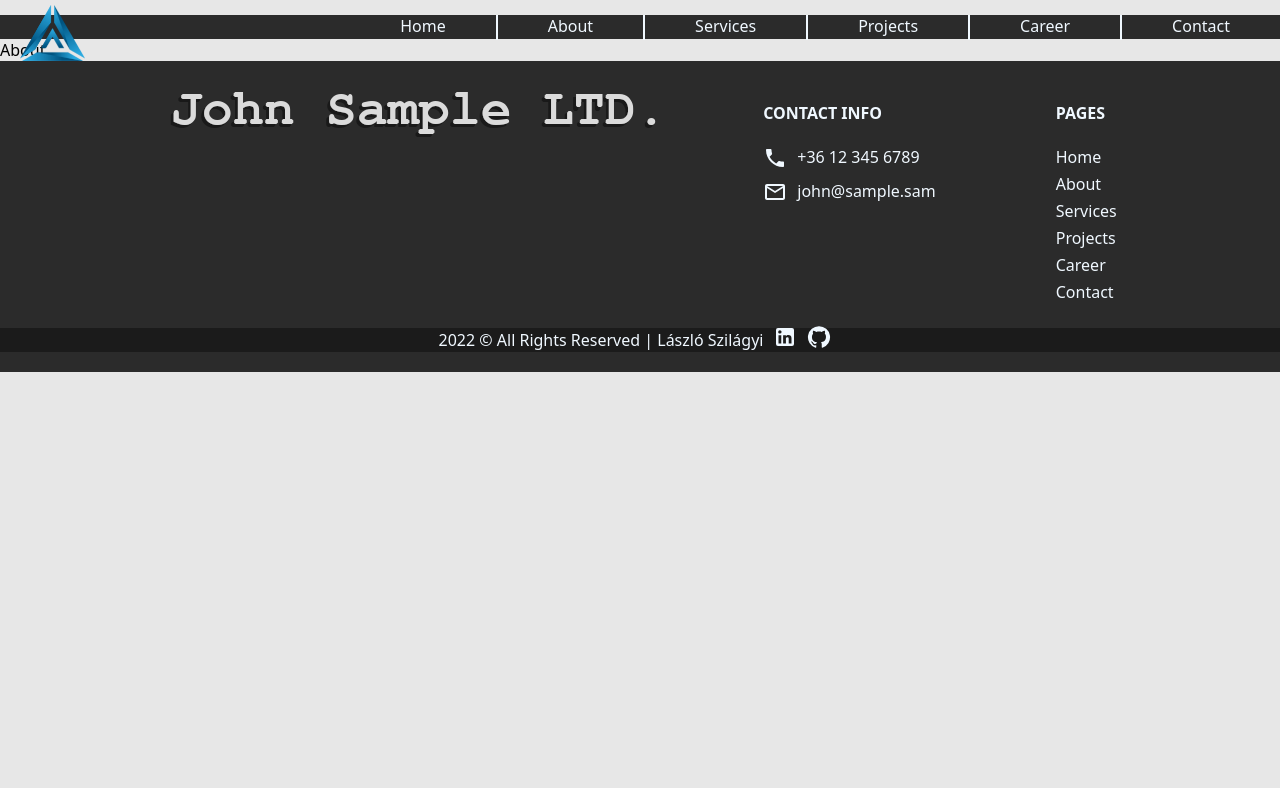
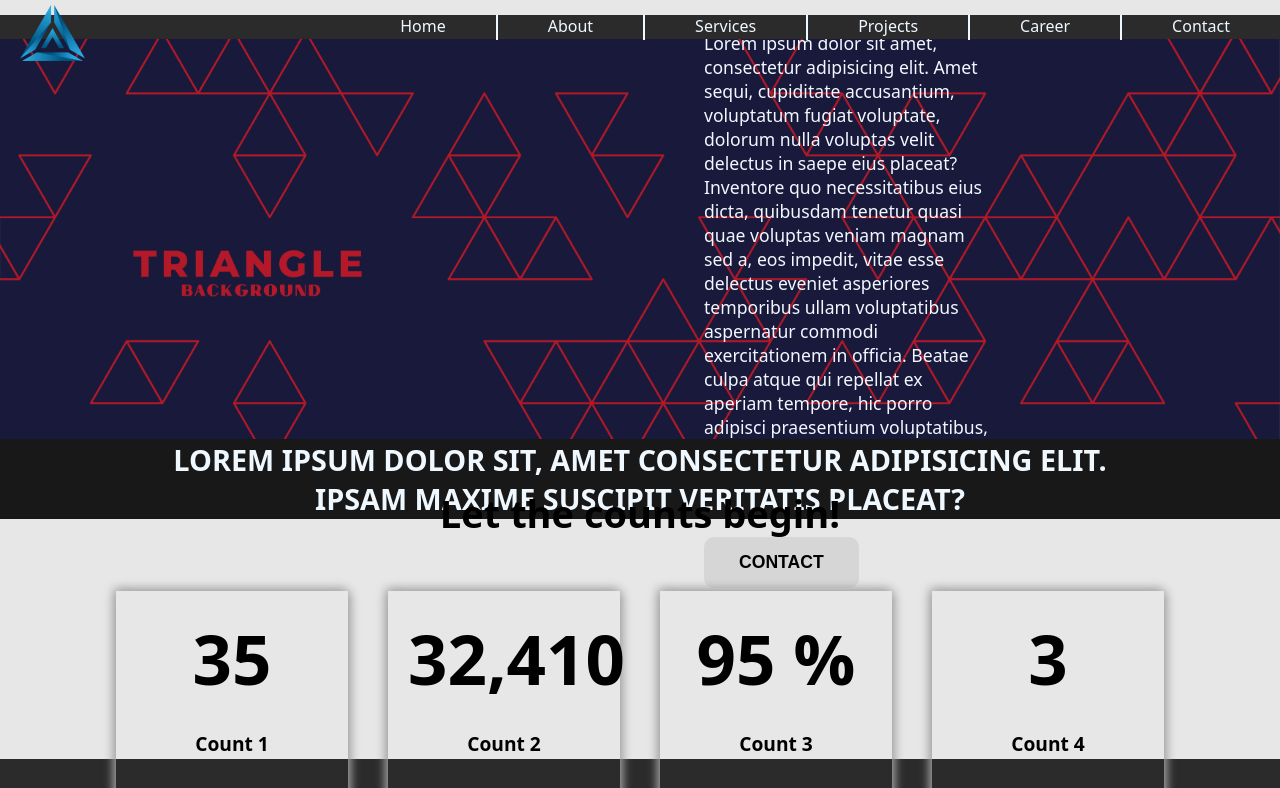
Before and after one commit to raptile666/sample-company-site-react, a React (Create React App) app: page /about in a window 1280 px wide. Shown: the top 788 px of the page. Built offline with nearby package versions, Linux system fonts and the light colour scheme; the HTML template or start-up script is replaced by a standard one.

Commit message:
-About- finished

```diff
--- a/src/pages/About.js
+++ b/src/pages/About.js
@@ -1,9 +1,49 @@
-import React from 'react'
+import React from 'react';
+import CountUp from 'react-countup';
+import AboutPic from '../assets/about-bg.jpg';
+import { Link } from 'react-router-dom';
+import '../styles/About.css'
 
 const About = () => {
+
   return (
-    <div>About</div>
-  )
+    <div className='about-main'>
+      <div className='about-detail' style={{ backgroundImage: `url(${AboutPic})` }}>
+        <h1>What is this?</h1>
+        <p>Lorem ipsum dolor sit amet, consectetur adipisicing elit. Amet sequi, cupiditate accusantium, voluptatum fugiat voluptate, dolorum nulla voluptas velit delectus in saepe eius placeat? Inventore quo necessitatibus eius dicta, quibusdam tenetur quasi quae voluptas veniam magnam sed a, eos impedit, vitae esse delectus eveniet asperiores temporibus ullam voluptatibus aspernatur commodi exercitationem in officia. Beatae culpa atque qui repellat ex aperiam tempore, hic porro adipisci praesentium voluptatibus, modi explicabo et odio eius repellendus!</p>
+        <Link to='/contact'><button>Contact</button></Link>
+      </div>
+
+      <div className='about-small'>
+        <h2>Lorem ipsum dolor sit, amet consectetur adipisicing elit.<br />Ipsam maxime suscipit veritatis placeat?</h2>
+      </div>
+
+      <div className="counter-cont">
+        <h2>Let the counts begin!</h2>
+        <div className='counters'>
+          <div className="count">
+            <CountUp end={35} duration={2} delay={.5} />
+            <h4>Count 1</h4>
+          </div>
+
+          <div className="count">
+            <CountUp end={32410} duration={2} delay={.5} />
+            <h4>Count 2</h4>
+          </div>
+
+          <div className="count">
+            <CountUp end={95} duration={2} suffix=" %" delay={.5} />
+            <h4>Count 3</h4>
+          </div>
+
+          <div className="count">
+            <CountUp end={3} duration={2} delay={.5} />
+            <h4>Count 4</h4>
+          </div>
+        </div>
+      </div>
+    </div>
+  );
 }
 
 export default About
--- /dev/null
+++ b/src/styles/About.css
@@ -0,0 +1,99 @@
+.about-main{
+    height: auto;
+    width: 100%;
+    display: flex;
+    flex-direction: column;
+    align-items: center;
+    justify-content: center;
+}
+
+.about-detail{
+    height: 50vh;
+    background-repeat: no-repeat;
+    background-size: cover;
+    color: aliceblue;
+    display: flex;
+    flex-direction: column;
+    justify-content: center;
+    padding-left: 55%;
+}
+
+.about-detail h1{
+    font-size: 2.875rem;
+}
+
+.about-detail p{
+    font-size: 1.1rem;
+    margin-bottom: 50px;
+    width: 50%;
+}
+
+.about-detail button{
+    background-color: #d6d6d6;
+    text-transform: uppercase;
+    font-size: 1.1rem;
+    font-weight: 600;
+    padding: 15px 35px;
+    outline: none;
+    cursor: pointer;
+    border: none;
+    border-radius: 10px;
+    transition: all .25s ease-in;
+}
+
+.about-detail button:hover{
+    background-color: #2b2b2b;
+    color: aliceblue;
+    transition: all .25s ease-in;
+}
+
+.about-small{
+    height: 10vh;
+    width: 100%;
+    display: flex;
+    align-items: center;
+    justify-content: center;
+    font-size: 1.2rem;
+    text-transform: uppercase;
+    text-align: center;
+    background-color: #181818;
+    color: aliceblue;
+}
+
+.counter-cont{
+    height: 30vh;
+    width: 100%;
+    display: flex;
+    flex-direction: column;
+    align-items: center;
+    justify-content: center;
+}
+
+.counter-cont h2{
+    font-size: 2.375rem;
+}
+
+.counters{
+    width:  100%;
+    display: flex;
+    align-items: center;
+    justify-content: center;
+}
+
+.count{
+    width: 15%;
+    text-align: center;
+    margin: 20px;
+    padding: 20px;
+    box-shadow: #a1a1a1 2px 2px 10px, #a1a1a1 -2px -2px 10px;
+
+}
+
+.count span{
+    font-size: 4.313rem;
+    font-weight: 600;
+}
+
+.count h4{
+    font-size: 1.2rem;
+}
```
Also changed, not shown: src/assets/about-bg.jpg (added).
